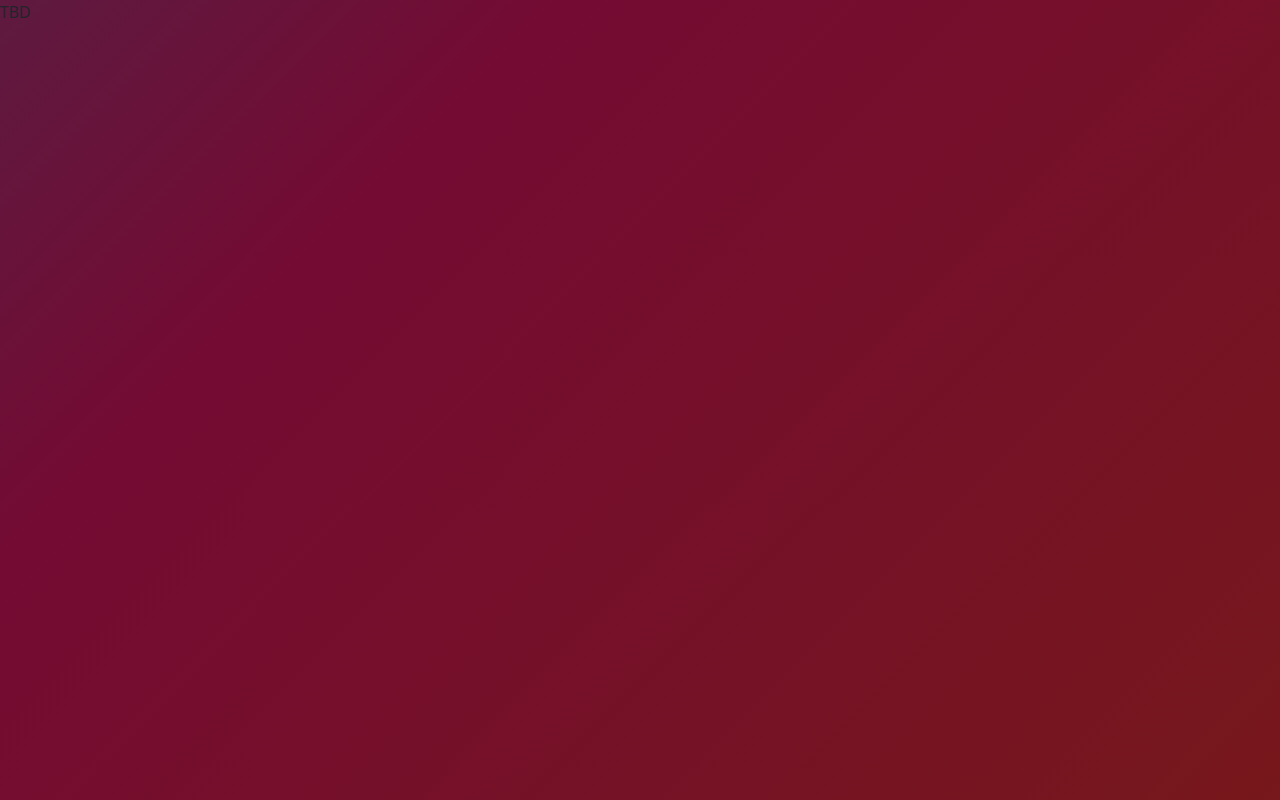
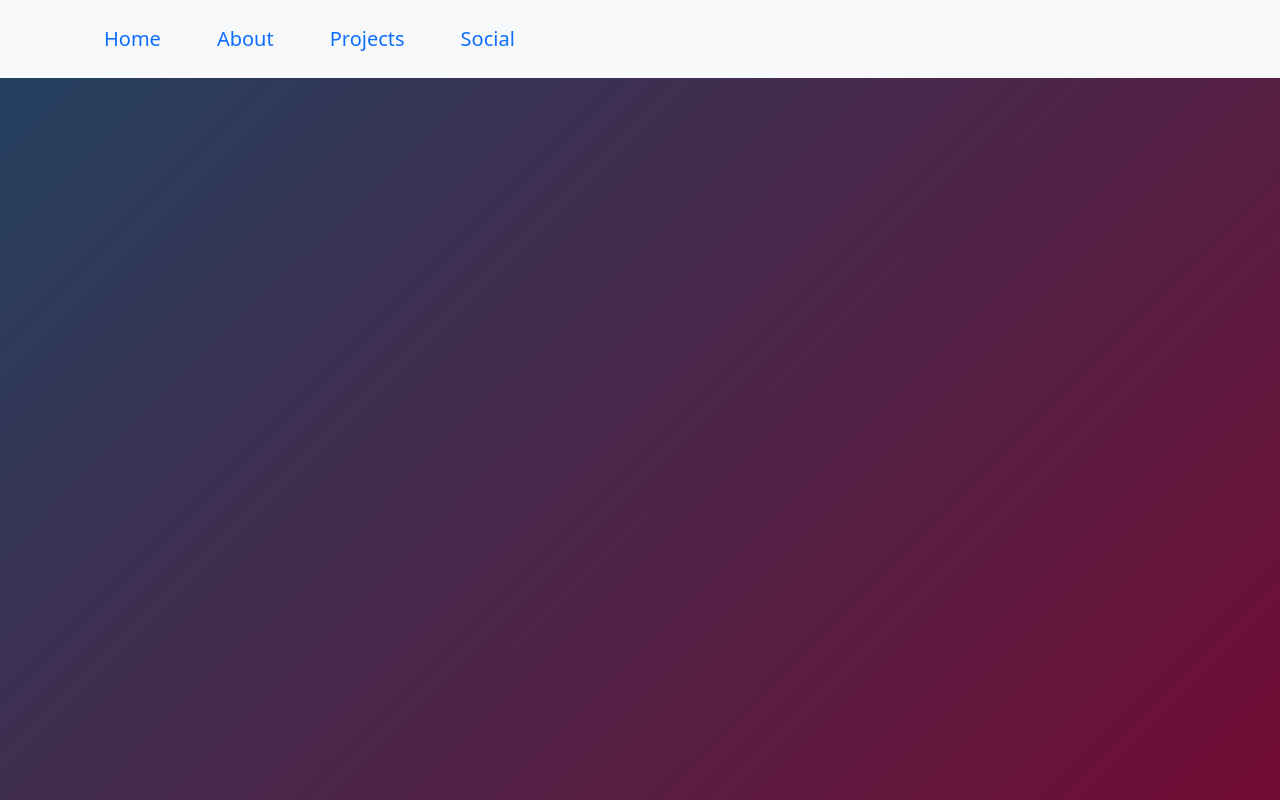
Before and after one commit to asbillt/portfolio-website, a React (Create React App) app: page /about in a window 1280 px wide. Built offline with nearby package versions, Linux system fonts and the light colour scheme.

Commit message:
Creates navigationbar component.

```diff
--- a/src/App.js
+++ b/src/App.js
@@ -1,4 +1,5 @@
 import "./App.css";
+import NavigationBar from "./Components/NavigationBar";
 import Home from "./Components/Home";
 import About from "./Components/About";
 import Projects from "./Components/Projects";
@@ -8,6 +9,7 @@
 function App() {
   return (
     <Router>
+      <NavigationBar />
       <Routes>
         <Route exact path="/" element={<Home />} />
         <Route exact path="/about" element={<About />} />
--- /dev/null
+++ b/src/Components/NavigationBar.js
@@ -0,0 +1,51 @@
+// Import statements to import react, react icons, and react bootstrap navbar components.
+import React from "react";
+import { Navbar, Nav } from "react-bootstrap";
+import NavbarToggle from "react-bootstrap/esm/NavbarToggle";
+import NavbarCollapse from "react-bootstrap/esm/NavbarCollapse";
+import { Link } from "react-router-dom";
+
+// Create function componenent, NavigationBar.
+// Navbar component with a navbar-expand property set to lg (992px) breakpoint for responsive collapsing.
+// NavbarBrand component for your company, product, or project name.
+// NavbarToggle component for a hamburger icon under 992 px breakpoint.
+// NavbarCollapse component for set of navigation links that are grouped and
+// hidden by a parent breakpoint of 992px.
+function NavigationBar() {
+  return (
+    <Navbar expand="lg" className="px-5 py-3 bg-light" fixed="top">
+      <NavbarToggle aria-controls="basic-navbar-nav"></NavbarToggle>
+      <NavbarCollapse id="basic-navbar-nav" className="justify-content-start">
+        <Nav className="px-lg-5 fs-5">
+          <Link
+            to="/"
+            className="pe-lg-5 p-lg-2 text-primary text-decoration-none"
+          >
+            Home
+          </Link>
+          <Link
+            to="/about"
+            className="pe-lg-5 p-lg-2 text-primary text-decoration-none"
+          >
+            About
+          </Link>
+          <Link
+            to="/projects"
+            className="pe-lg-5 p-lg-2 text-primary text-decoration-none"
+          >
+            Projects
+          </Link>
+          <Link
+            to="/social"
+            className="p-lg-2 text-primary text-decoration-none"
+          >
+            Social
+          </Link>
+        </Nav>
+      </NavbarCollapse>
+    </Navbar>
+  );
+}
+
+// Export the NavigationBar componenent to make it available to import to other files.
+export default NavigationBar;
```
